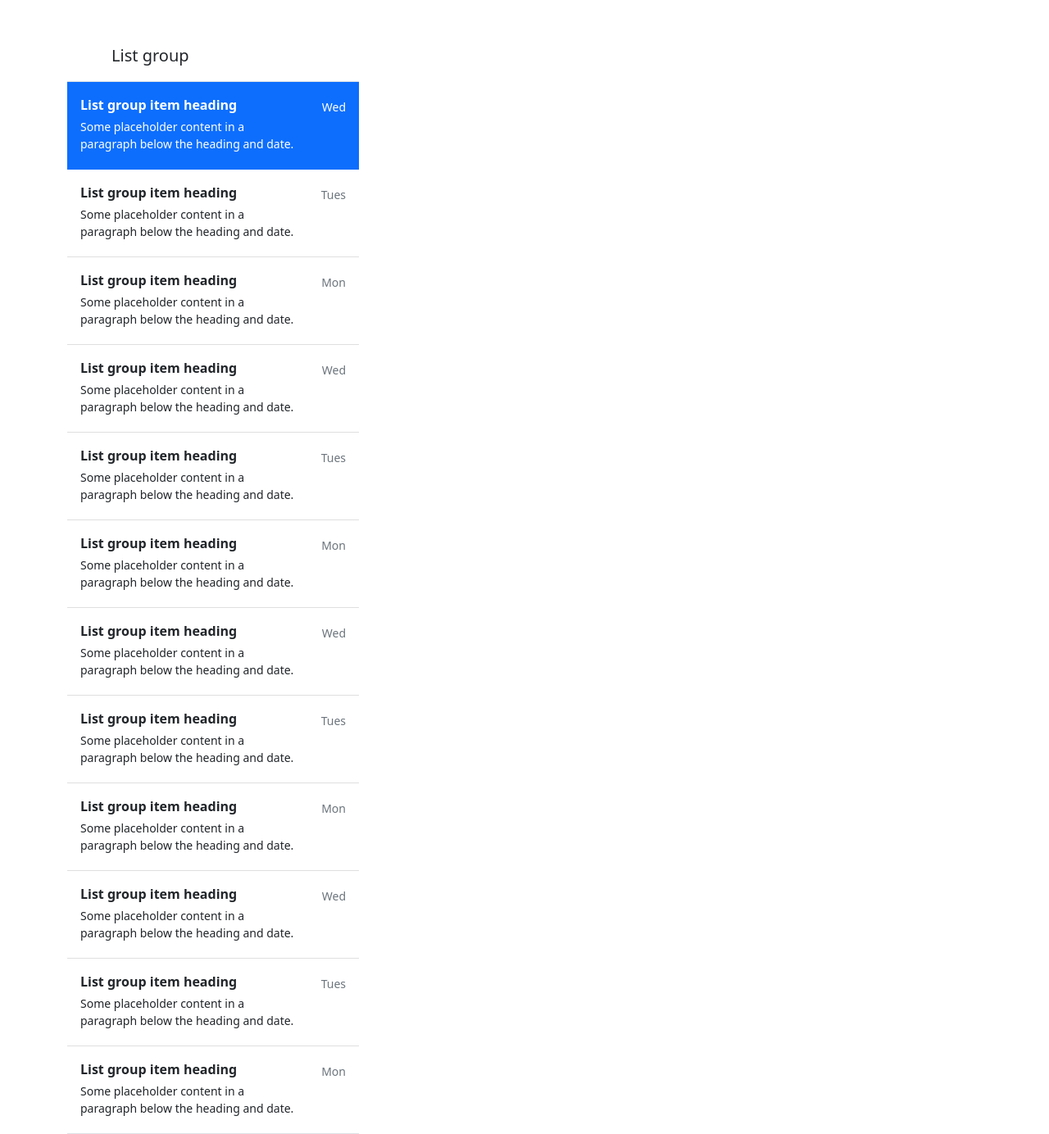
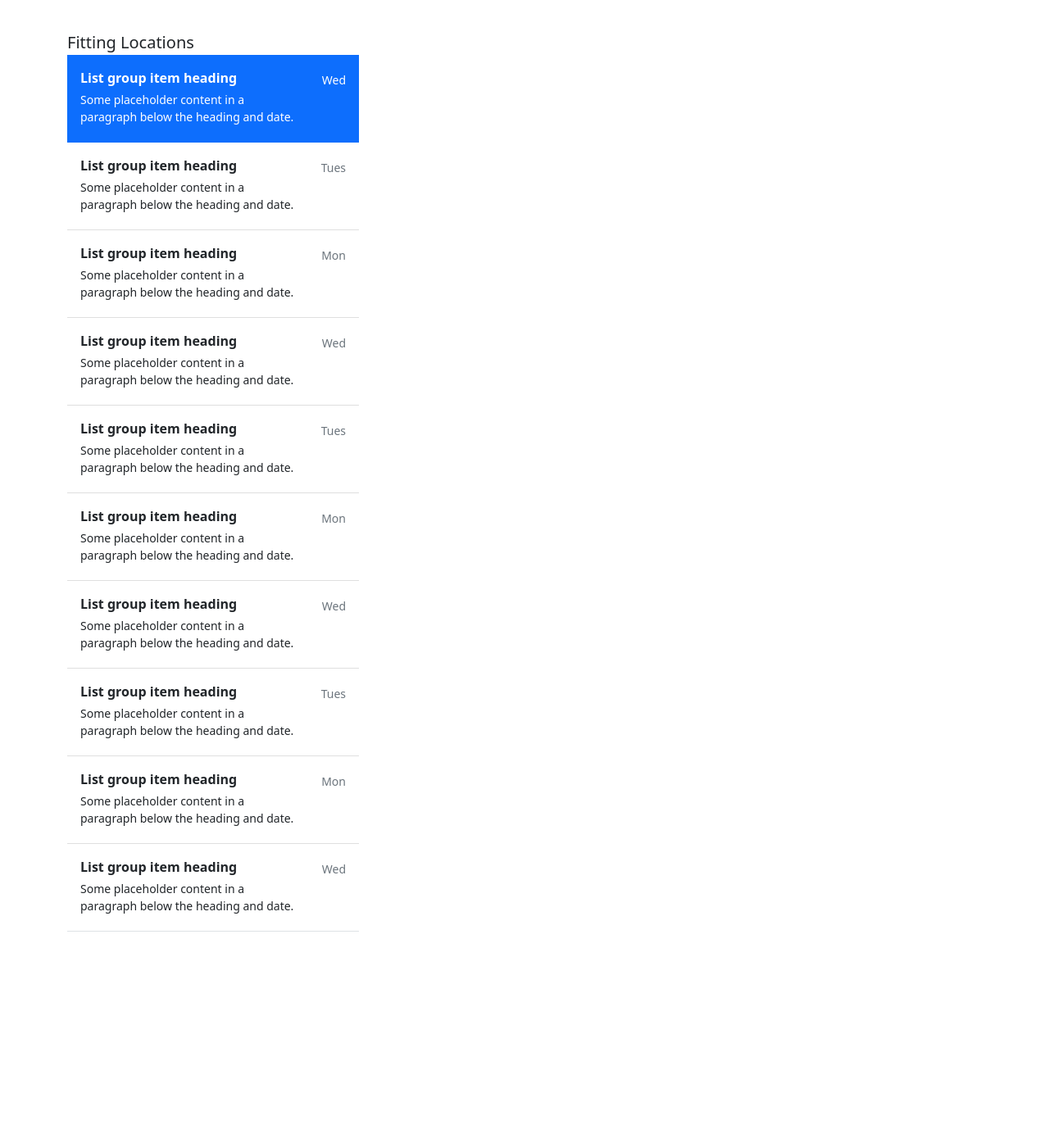
Before and after one commit to Blast-Em/wilson, a plain HTML site: page booking.html in a window 1280 px wide. Shown: the part 164-1548 px from the top of the page at 82% size. After the commit the page ends 1301 px from the top, so only its background shows below. Drawn offline with nearby package versions, Linux system fonts and the light colour scheme; a script that the page names is missing; a web font is replaced by a local one.

Commit message:
modified location list & map start point

```diff
--- a/booking.html
+++ b/booking.html
@@ -48,12 +48,7 @@
 		<!-- From here  -->
 		<div class="row">
 			<div class="d-flex flex-column align-items-stretch flex-shrink-0 bg-white col-xs-6" style="width: 380px;">
-				<a href="/"
-					class="d-flex align-items-center flex-shrink-0 p-3 link-dark text-decoration-none border-bottom">
-					<svg class="bi me-2" width="30" height="24">
-						<use xlink:href="#bootstrap" />
-					</svg>
-					<span class="fs-5 fw-semibold">List group</span>
+				<span class="fs-5 fw-semibold">Fitting Locations</span>
 				</a>
 				<div class="list-group list-group-flush border-bottom scrollarea">
 					<a href="#" class="list-group-item list-group-item-action active py-3 lh-tight" aria-current="true">
@@ -147,24 +142,6 @@
 							date.
 						</div>
 					</a>
-					<a href="#" class="list-group-item list-group-item-action py-3 lh-tight">
-						<div class="d-flex w-100 align-items-center justify-content-between">
-							<strong class="mb-1">List group item heading</strong>
-							<small class="text-muted">Tues</small>
-						</div>
-						<div class="col-10 mb-1 small">Some placeholder content in a paragraph below the heading and
-							date.
-						</div>
-					</a>
-					<a href="#" class="list-group-item list-group-item-action py-3 lh-tight">
-						<div class="d-flex w-100 align-items-center justify-content-between">
-							<strong class="mb-1">List group item heading</strong>
-							<small class="text-muted">Mon</small>
-						</div>
-						<div class="col-10 mb-1 small">Some placeholder content in a paragraph below the heading and
-							date.
-						</div>
-					</a>
 				</div>
 			</div>
 			<div id="map" class="col-md map"></div>
--- a/scripts.js
+++ b/scripts.js
@@ -6,7 +6,7 @@ var map = new ol.Map({
     })
   ],
   view: new ol.View({
-    center: ol.proj.fromLonLat([37.41, 8.82]),
-    zoom: 4
+    center: ol.proj.fromLonLat([272, 41.8]),
+    zoom: 9
   })
 });
```
